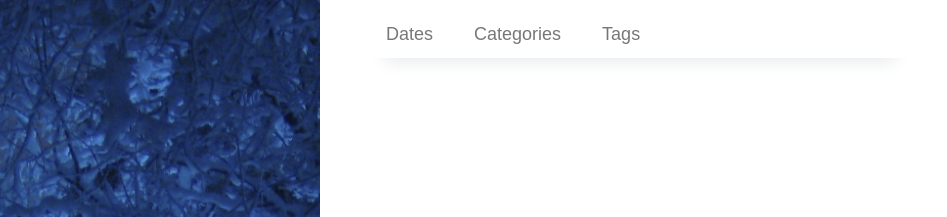
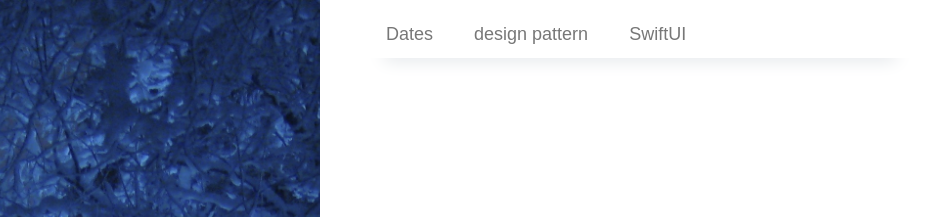
Before and after one commit to tjdghk3084/tjdghk3084.github.io, a Jekyll site: the page built from index.markdown, in a window 1280 px wide. Shown: the top 217 px of the page, without its empty margins (0-947 px from the left). Built offline with Jekyll 4.4.1, drawn with Linux system fonts in a browser that asks for light colours; nearby versions of some CDN libraries; the list of posts is cut into pages by our own code.

Commit message:
Update archive.yml

```diff
--- a/_data/archive.yml
+++ b/_data/archive.yml
@@ -1,9 +1,9 @@
-- type: dates
+- type: xcode
   title: Dates
   url: /dates/
 - type: categories
-  title: Categories
+  title: design pattern
   url: /categories/
 - type: tags
-  title: Tags
+  title: SwiftUI
   url: /tags/
```
